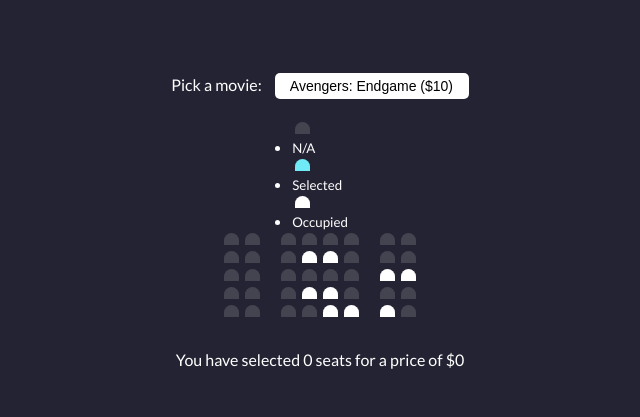
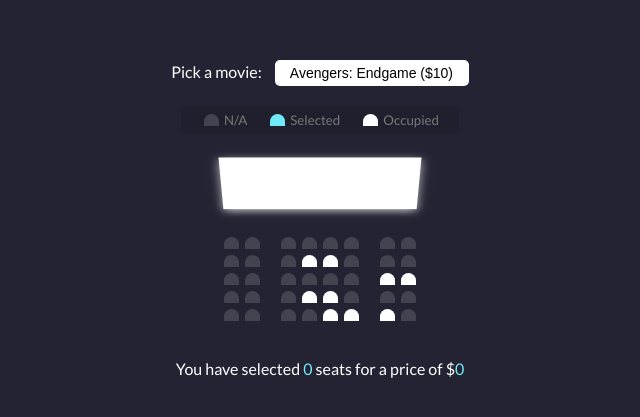
Before and after one commit to mustafizrahman8807/Movie-seat-booking---traversy, a website: page index.html in a window 1280 px wide. Shown: the part 189-606 px from the top of the page, without its empty margins (320-960 px from the left). Drawn offline with Linux system fonts and the light colour scheme.

Commit message:
Second commit

```diff
--- a/index.html
+++ b/index.html
@@ -6,7 +6,6 @@
           content="width=device-width, user-scalable=no, initial-scale=1.0, maximum-scale=1.0, minimum-scale=1.0">
     <meta http-equiv="X-UA-Compatible" content="ie=edge">
     <link rel="stylesheet" href="style.css">
-    <script defer href="script.js"></script>
     <title>Movie seat booking</title>
 </head>
 <body>
@@ -35,7 +34,7 @@
 </ul>
 
 <div class="container">
-    <div class="screen">
+    <div class="screen"></div>
     <div class="row">
         <div class="seat"></div>
         <div class="seat"></div>
@@ -86,11 +85,12 @@
         <div class="seat occupied"></div>
         <div class="seat"></div>
     </div>
-    </div>
+
 </div>
 
 <p class="text">You have selected <span id="count">0</span> seats for a price of $<span id="total">0</span></p>
+<script src="script.js"></script>
 </body>
 </html>
 
-<!--finish lesson-3 09:33-->
+<!--finish lesson-4-->
--- a/script.js
+++ b/script.js
@@ -0,0 +1,33 @@
+const container = document.querySelector('.container');
+const seats = document.querySelectorAll('.row .seat:not(.occupied)');
+const count = document.getElementById('count');
+const total = document.getElementById('total');
+
+const movieSelect = document.getElementById('movie');
+
+let ticketPrice = +movieSelect.value;
+
+// Update total and count
+function updateSelectedCount() {
+  const selectedSeats = document.querySelectorAll('.row .seat.selected');
+
+  const selectedSeatsCount = selectedSeats.length;
+
+  count.innerText = selectedSeatsCount;
+  total.innerText = selectedSeatsCount * ticketPrice;
+}
+
+// Movie select event
+movieSelect.addEventListener('change', e => {
+  ticketPrice = +e.target.value;
+  updateSelectedCount();
+});
+
+//Seat click event
+container.addEventListener('click', e => {
+  if (e.target.classList.contains('seat') &&
+      !e.target.classList.contains('occupied')) {
+    e.target.classList.toggle('selected');
+    updateSelectedCount();
+  }
+});
--- a/style.css
+++ b/style.css
@@ -41,6 +41,11 @@
     appearance: none;
 }
 
+.container {
+    perspective: 1000px;
+    margin-bottom: 30px;
+}
+
 .seat {
     background-color: #444451;
     height: 12px;
@@ -68,10 +73,54 @@
     margin-left: 18px;
 }
 
+.seat:not(.occupied):hover {
+    cursor: pointer;
+    transform: scale(1.2);
+}
+
+.showcase .seat:not(.occupied):hover {
+    cursor: default;
+    transform: scale(1);
+}
+
+.showcase {
+    background: rgba(0, 0, 0, 0.1);
+    padding: 5px 10px;
+    border-radius: 5px;
+    color: #777777;
+    list-style-type: none;
+    display: flex;
+    justify-content: space-between;
+}
+
+.showcase li {
+    display: flex;
+    align-items: center;
+    justify-content: center;
+    margin: 0 10px;
+}
+
+.showcase li small {
+    margin-left: 2px;
+}
+
 .row {
     display: flex;
 }
 
-.text {
-    padding-top: 30px;
+.screen {
+    background-color: #ffffff;
+    height: 70px;
+    width: 100%;
+    margin: 15px 0;
+    transform: rotateX(-45deg);
+    box-shadow: 0 3px 10px rgba(255, 255, 255, 0.7);
 }
+
+p.text {
+    margin: 5px 0;
+}
+
+p.text span {
+    color: #6feaf6;
+}
```
Lines whose indentation alone changed are shown as unchanged.
